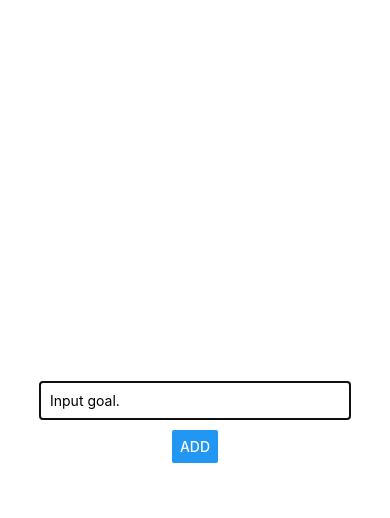
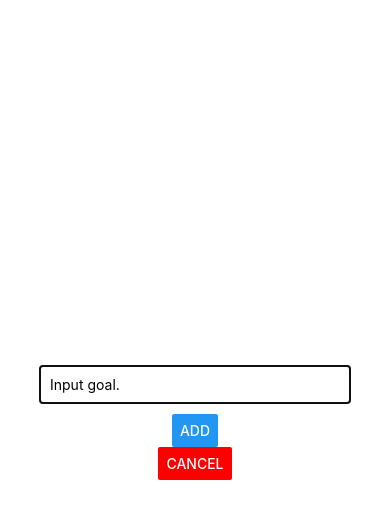
Before and after one commit to Johnsensei/rn-complete-guide, a React Native app: screen / in a window 390 px wide. Both pictures are taken after a click on the button "ADD NEW GOAL". Shown: the top 518 px of the page. Built offline with nearby package versions, Linux system fonts and the light colour scheme.

Commit message:
Closing the Modal and Clearing Input

```diff
--- a/App.js
+++ b/App.js
@@ -12,6 +12,7 @@ export default function App() {
     // console.log(enteredGoal);
     setGoalList(currentGoals => [...currentGoals,
       {id: Math.random().toString(), value: goalTitle}]);
+      setShowModal(false);
   }
 
   const removeGoalHandler = goalId => {
@@ -19,6 +20,10 @@ export default function App() {
     setGoalList(currentGoals => {
       return currentGoals.filter(goal => goal.id !== goalId);
     });
+  }
+
+  const cancelHandler = () => {
+    setShowModal(false);
   }
 
   return (
@@ -31,6 +36,7 @@ export default function App() {
 
       <GoalInput
         onAddGoal={addGoalHandler}
+        cancelHandler={cancelHandler}
         visible={showModal}
       />
 
--- a/components/GoalInput.js
+++ b/components/GoalInput.js
@@ -9,6 +9,11 @@ const GoalInput = props => {
         setEnteredGoal(enteredText);
       }
 
+    const addGoalHandler = () => {
+      props.onAddGoal(enteredGoal);
+      setEnteredGoal('');
+    }
+
     return(
       <Modal visible={props.visible} animationType="slide">
         <View style={styles.goalInputContainer}>
@@ -18,9 +23,18 @@ const GoalInput = props => {
             onChangeText={goalInputHandler}
             value={enteredGoal}
             />
+
             <Button
-            title="ADD"
-            onPress={props.onAddGoal.bind(this, enteredGoal)}
+              title="ADD"
+              onPress={addGoalHandler}
+              style={{margin: 5}}
+            />
+
+            <Button
+              title="CANCEL"
+              color='red'
+              onPress={props.cancelHandler}
+              style={{margin: 5}}
             />
         </View>
       </Modal>
```
